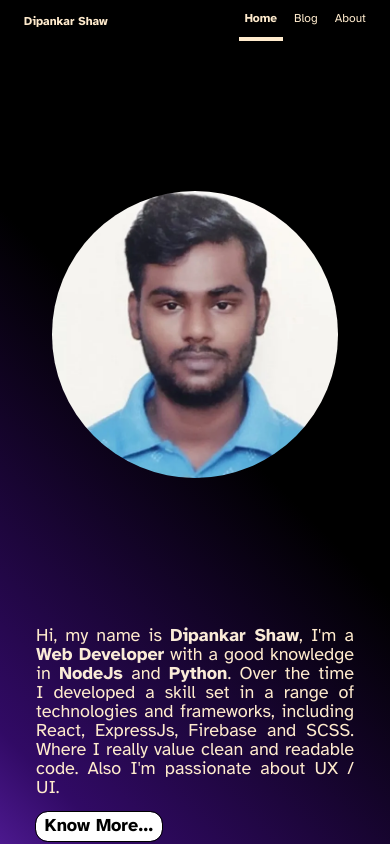
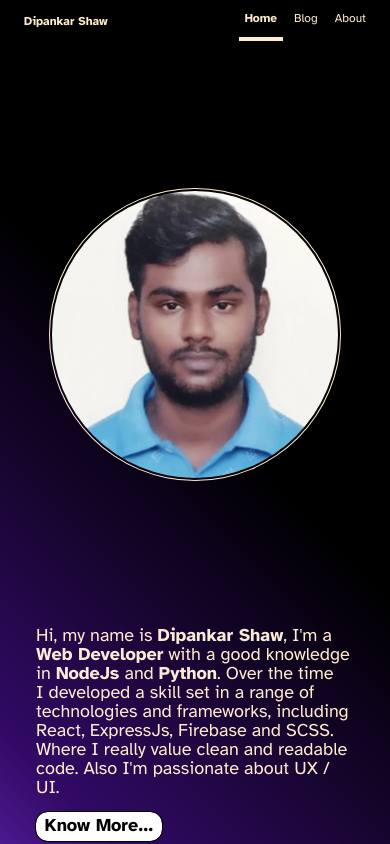
Before and after one commit to dshaw0004/dshaw0004_astro, an Astro site: page / in a window 390 px wide. Shown: the top 844 px of the page. Built offline with nearby package versions, Linux system fonts and the light colour scheme; Astro itself is replaced by a stand-in of ours.

Commit message:
few changes to bio styling

```diff
--- a/src/styles/bio.css
+++ b/src/styles/bio.css
@@ -14,6 +14,13 @@
 .aboutSection .bio {
 	text-align: justify;
 }
+.mypic {
+	outline: 1px solid currentColor;
+	outline-offset: 0.2ch;
+}
+.mypic:hover {
+	outline-offset: 0.25ch;
+}
 .aboutSection .bio strong {
 	color: antiquewhite;
 }
@@ -22,4 +29,7 @@
 		grid-template-columns: auto;
 		grid-template-rows: 3fr 2fr;
 	}
+	.aboutSection .bio {
+		text-align: left;
+	}
 }
```
Also changed, not shown: src/pages/index.astro (+0 -30 lines).
